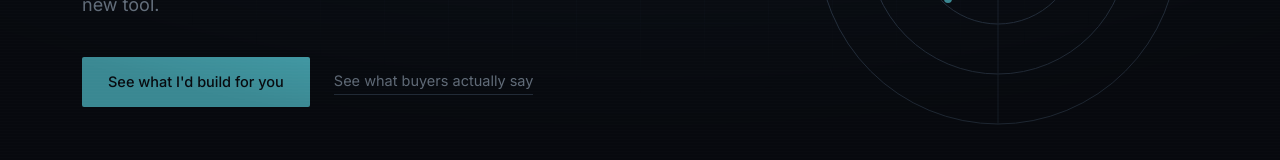
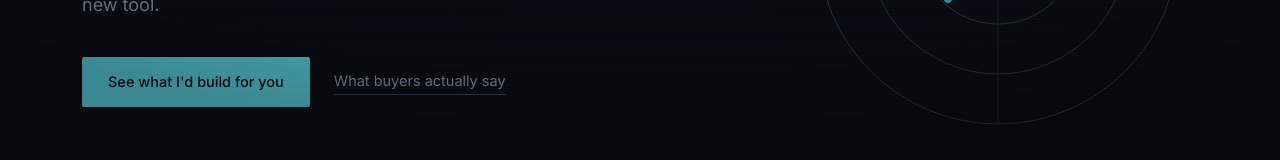
Before and after one commit to Xsing33/xsingletary.com---website, a Next.js app: page / in a window 1280 px wide. Shown: the part 425-585 px from the top of the page. Built offline with nearby package versions, Linux system fonts and the light colour scheme.

Commit message:
Reword hero secondary button
'See what buyers actually say' -> 'What buyers actually say' so the hero
does not open with two buttons both starting 'See what', and so the label
matches the section heading it scrolls to (#problem).

```diff
--- a/components/Hero.tsx
+++ b/components/Hero.tsx
@@ -18,7 +18,7 @@ export default function Hero() {
               See what I'd build for you
             </a>
             <a href="#problem" className="btn-secondary">
-              See what buyers actually say
+              What buyers actually say
             </a>
           </div>
         </div>
```
